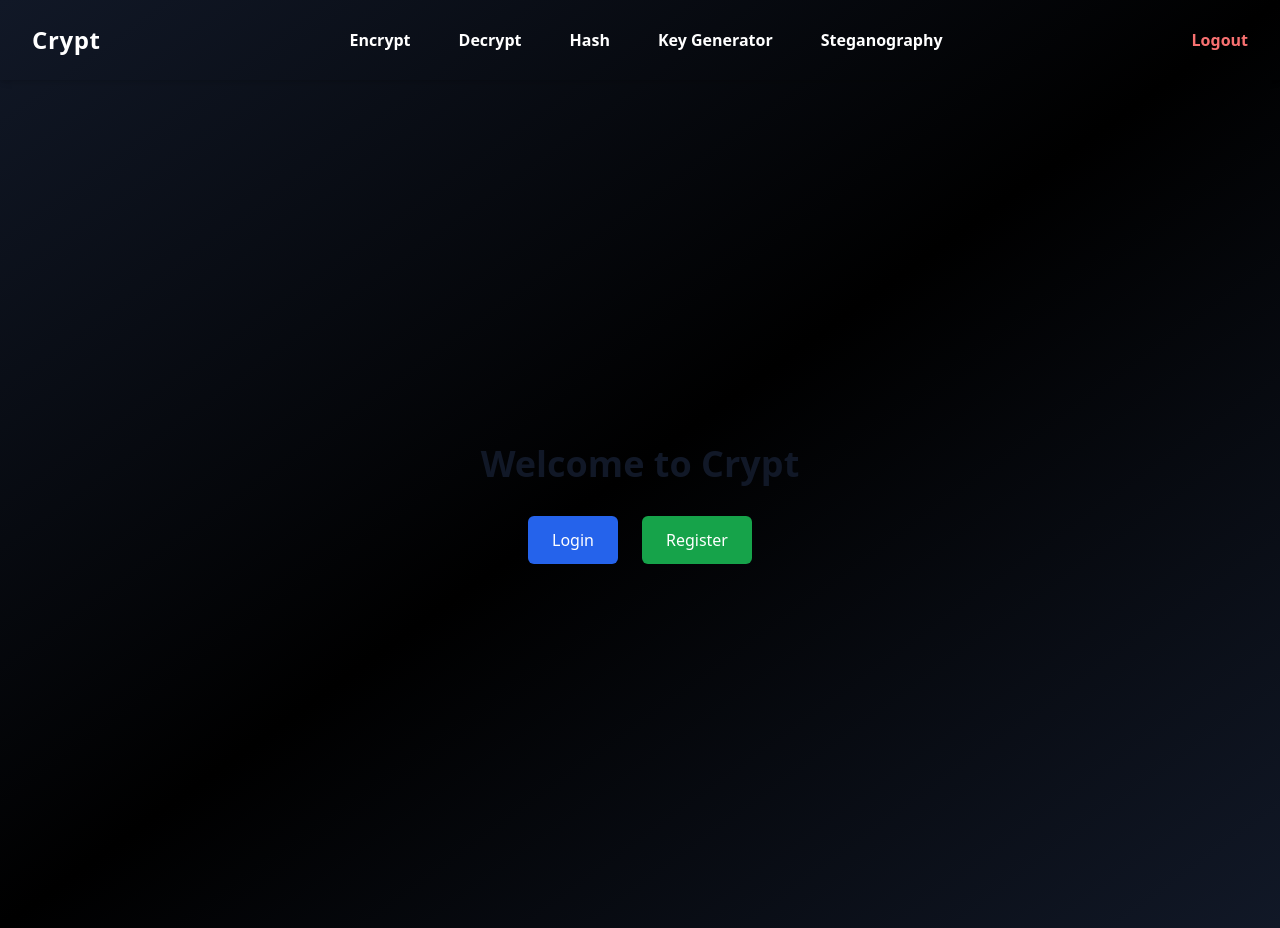
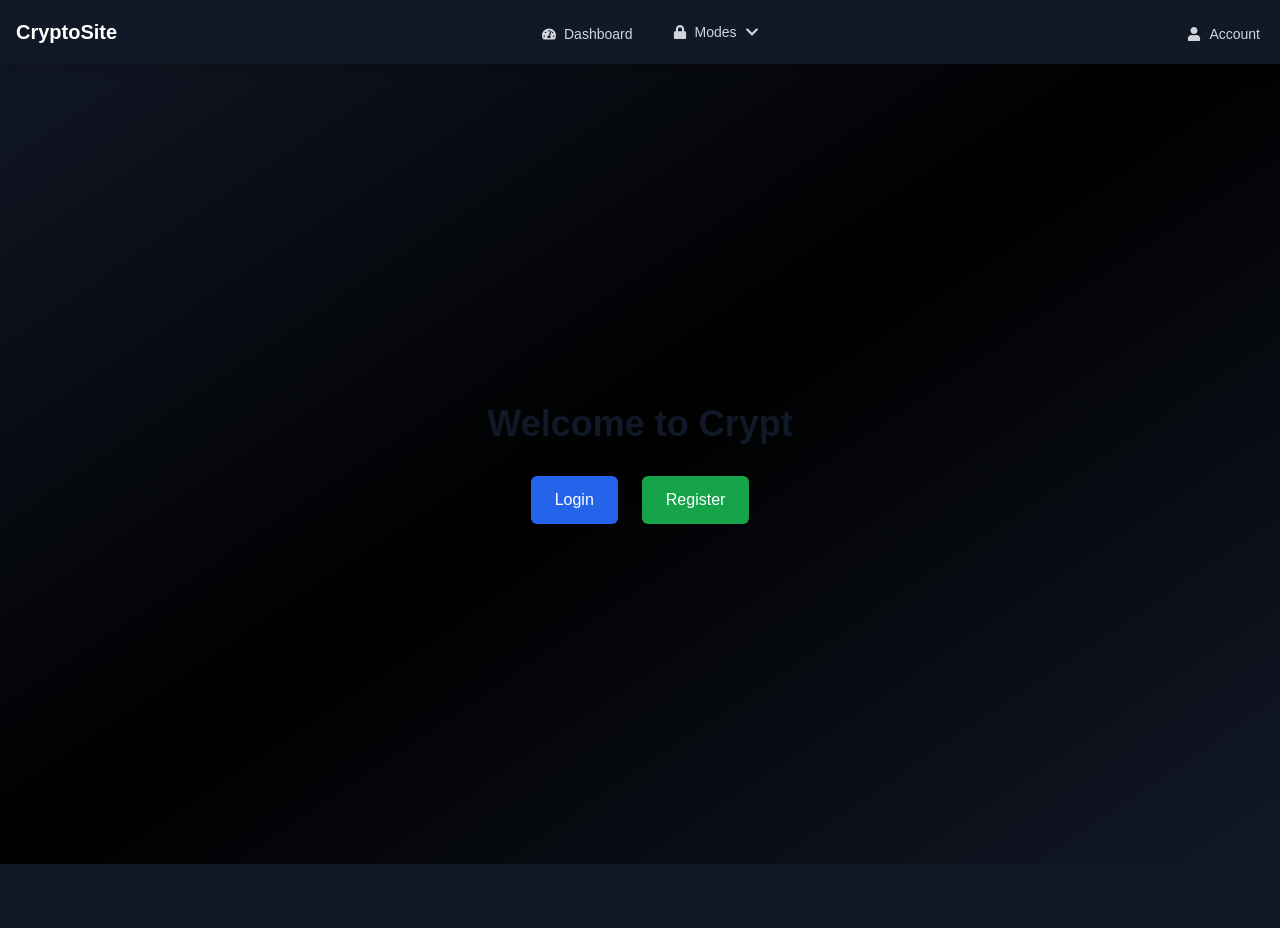
Before and after one commit to BobbyAl/crypt-webapp, a Next.js app: page /crypt-webapp/ in a window 1280 px wide. After the commit the page ends 864 px from the top, so only its background shows below. Built offline with nearby package versions, Linux system fonts and the light colour scheme.

Commit message:
Fixed navigation issues

```diff
--- a/src/app/layout.js
+++ /dev/null
@@ -1,36 +0,0 @@
-// src/app/layout.jsx
-import Link from "next/link";
-import "./globals.css";
-
-export const metadata = {
-  title: "Crypt",
-  description: "Secure cryptographic tools for encryption, hashing, and key generation.",
-};
-
-export default function RootLayout({ children }) {
-  return (
-    <html lang="en">
-      <body className="bg-white text-black dark:bg-black dark:text-white font-sans">
-      <nav className="text-white px-8 py-5 flex items-center justify-between shadow-md h-20">
-        {/* Left: Logo */}
-        <Link href="/dashboard" className="text-2xl font-bold tracking-wide">Crypt</Link>
-
-        {/* Center: Navigation links */}
-        <div className="space-x-12 text-base font-semibold flex-1 flex justify-center">
-          <Link href="/encrypt" className="hover:underline">Encrypt</Link>
-          <Link href="/decrypt" className="hover:underline">Decrypt</Link>
-          <Link href="/hash" className="hover:underline">Hash</Link>
-          <Link href="/keygen" className="hover:underline">Key Generator</Link>
-          <Link href="/steganography" className="hover:underline">Steganography</Link>
-        </div>
-
-        {/* Right: Logout */}
-        <Link href="/login" className="text-red-400 font-semibold hover:underline text-base">
-          Logout
-        </Link>
-      </nav>
-        <main className="p-6 max-w-7xl mx-auto">{children}</main>
-      </body>
-    </html>
-  );
-}
--- a/src/app/page.js
+++ b/src/app/page.js
@@ -1,4 +1,4 @@
-import Image from "next/image";
+import Link from "next/link";
 
 export default function Home() {
   return (
@@ -7,18 +7,18 @@ export default function Home() {
         Welcome to Crypt
       </h1>
       <div className="flex gap-6">
-        <a
-          href="/login"
+        <Link
+          href="/crypt-webapp/login"
           className="px-6 py-3 bg-blue-600 text-white rounded-md hover:bg-blue-700 transition"
         >
           Login
-        </a>
-        <a
-          href="/register"
+        </Link>
+        <Link
+          href="/crypt-webapp/register"
           className="px-6 py-3 bg-green-600 text-white rounded-md hover:bg-green-700 transition"
         >
           Register
-        </a>
+        </Link>
       </div>
     </div>
   );
--- a/src/components/Navbar.jsx
+++ b/src/components/Navbar.jsx
@@ -8,9 +8,9 @@ import { FaChevronDown, FaUser, FaTachometerAlt, FaLock } from 'react-icons/fa';
 export default function Navbar() {
   const [isModesOpen, setIsModesOpen] = useState(false);
   const pathname = usePathname();
+  const basePath = '/crypt-webapp';
 
-  const isActive = (path) => pathname === `/crypt-webapp${path}`;
-  const basePath = '/crypt-webapp';
+  const isActive = (path) => pathname === `${basePath}${path}`;
 
   return (
     <nav className="bg-[#111827] shadow-lg">
```
